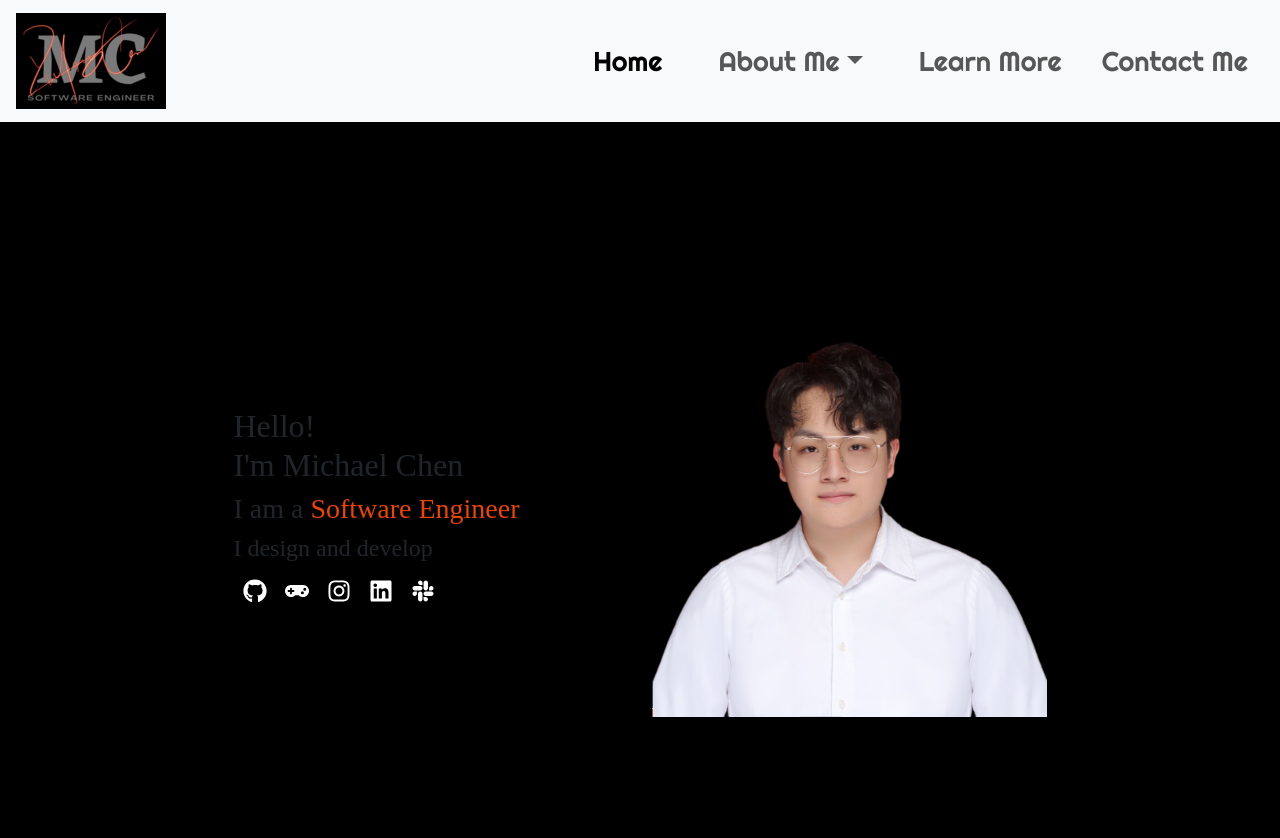
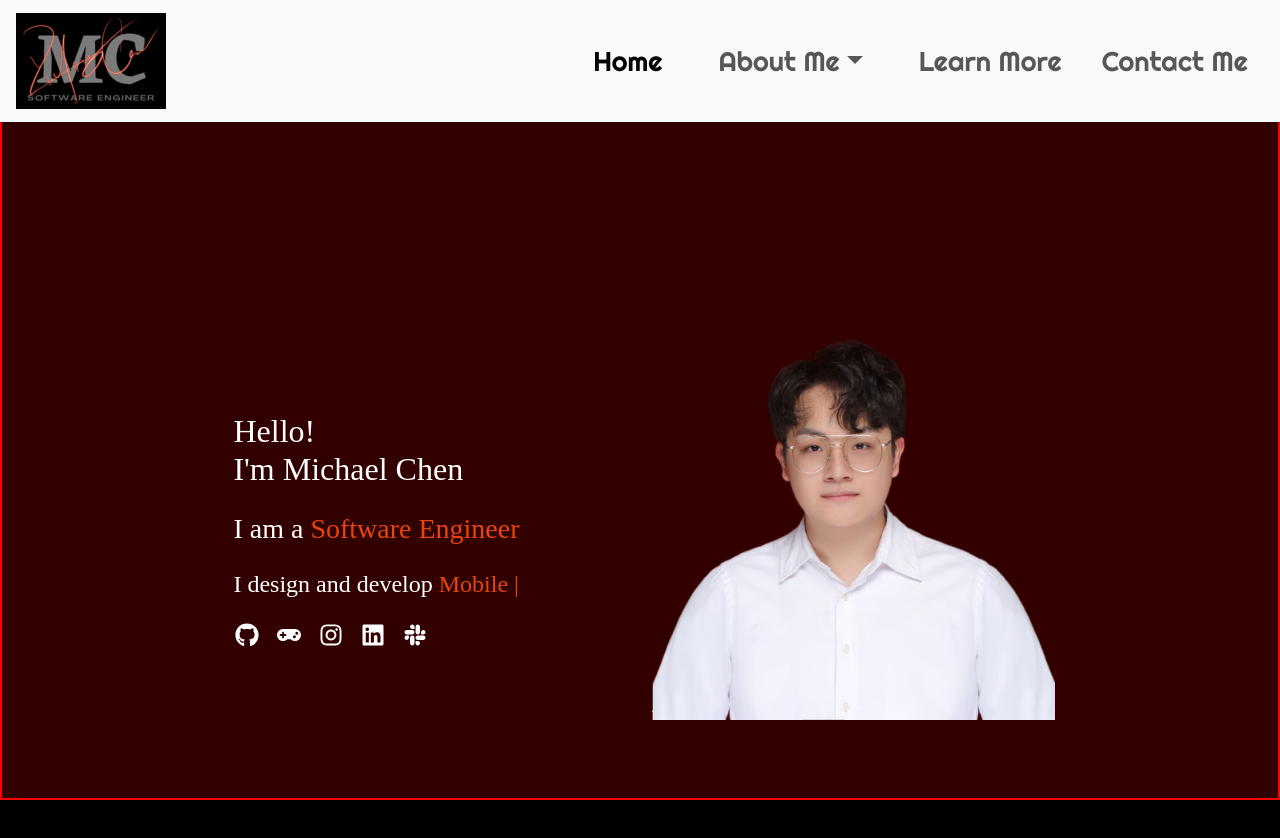
Before and after one commit to Michael-Susu12138/michael-portfolio, a React (Vite) app in the folder frontend/: page / in a window 1280 px wide. Shown: the top 838 px of the page. Built offline with nearby package versions, Linux system fonts and the light colour scheme; a web font is replaced by a local one.

Commit message:
updated home page, red canvas, unfinished particle js

```diff
--- a/frontend/package.json
+++ b/frontend/package.json
@@ -10,12 +10,16 @@
     "preview": "vite preview"
   },
   "dependencies": {
+    "@tsparticles/react": "^3.0.0",
+    "@tsparticles/slim": "^3.0.3",
     "bootstrap": "^5.3.2",
     "react": "^18.2.0",
     "react-bootstrap": "^2.9.2",
     "react-dom": "^18.2.0",
     "react-icons": "^4.12.0",
-    "react-router-dom": "^6.21.1"
+    "react-router-dom": "^6.21.1",
+    "react-tsparticles": "^2.12.2",
+    "typed.js": "^2.1.0"
   },
   "devDependencies": {
     "@types/react": "^18.2.43",
--- a/frontend/src/page/Home/Home.css
+++ b/frontend/src/page/Home/Home.css
@@ -4,6 +4,18 @@
   font-family: "Gloock", serif; /* Removed the '!' as it is invalid CSS syntax */
   font-size: 3vh; /* Ensure this scales appropriately for your design */
   color: #ffffff; /* This sets the default text color to white for all child elements */
+}
+
+#body-content,
+#body-content h1,
+#body-content h2,
+#body-content h3,
+#body-content h4,
+#body-content h5,
+#body-content h6 {
+  /* If you want the links to also be white */
+  color: white !important; /* Only use !important as a last resort */
+  padding: 1vh;
 }
 
 /* Center the body content and adjust the vertical positioning */
@@ -48,3 +60,27 @@ h4 span {
   transition: all 0.2s ease-in-out; /* Smooth transition for hover effects */
   transform: scale(1.2); /* Enlarge icons on hover */
 }
+
+.typed-words {
+  white-space: pre; /* To ensure that spaces and pauses during typing are respected */
+  border-right: 0.1em solid white; /* To simulate the text cursor */
+  display: inline-block; /* To prevent the span from taking full width */
+}
+
+#tsparticles {
+  position: absolute;
+  top: 0;
+  left: 0;
+  width: 100%;
+  height: 100%;
+  z-index: -1;
+}
+#tsparticles canvas {
+  border: 2px solid red; /* Temporary border to see the canvas */
+  background-color: rgba(
+    255,
+    0,
+    0,
+    0.2
+  ); /* Temporary background to check visibility */
+}
--- a/frontend/src/page/Home/Home.jsx
+++ b/frontend/src/page/Home/Home.jsx
@@ -1,6 +1,7 @@
-import "./Home.css";
-import React from "react";
+import React, { useEffect, useRef, useState } from "react";
 import Navigation from "../../components/Navigation/Navigation";
+import Particles from "react-tsparticles";
+import Typed from "typed.js";
 import {
   FaGithub,
   FaGamepad,
@@ -8,14 +9,58 @@ import {
   FaLinkedin,
   FaSlack,
 } from "react-icons/fa";
-import OfficialImage from "/assets/official-removebg-preview.png"; // Adjust the path to where you have your image
+import OfficialImage from "/assets/official-removebg-preview.png";
+import "./Home.css";
 
 const Home = () => {
+  const typedSpan = useRef(null);
+  const [initParticles, setInitParticles] = useState(false);
+
+  useEffect(() => {
+    if (typedSpan.current) {
+      const typed = new Typed(typedSpan.current, {
+        strings: ["Websites", "Mobile Applications", "Games"],
+        typeSpeed: 60,
+        backSpeed: 70,
+        loop: true,
+      });
+
+      return () => {
+        typed.destroy();
+      };
+    }
+  }, []);
+
+  const particlesOptions = {
+    particles: {
+      number: {
+        value: 50,
+      },
+      color: {
+        value: "#ffffff",
+      },
+      opacity: {
+        value: 0.5,
+      },
+      size: {
+        value: 3,
+      },
+      move: {
+        speed: 3,
+      },
+      line_linked: {
+        enable: true,
+        color: "#ffffff",
+      },
+    },
+  };
+
   return (
     <div
+      className="p-0 m-0 border-0"
       style={{ height: "100vh", width: "100vw" }}
-      className="p-0 m-0 border-0"
     >
+      <Particles id="tsparticles" options={particlesOptions} />
       <Navigation />
       <div
         id="body-content"
@@ -29,7 +74,10 @@ const Home = () => {
             <h3>
               I am a <span>Software Engineer</span>
             </h3>
-            <h4>I design and develop</h4>
+            <h4>
+              I design and develop{" "}
+              <span ref={typedSpan} className="words"></span>
+            </h4>
             <ul className="list-inline">
               <li className="list-inline-item">
                 <a href="https://github.com">
```
Also changed, not shown: frontend/src/components/Navigation/Navigation.css (line endings or trailing spaces), 1 other file (tests, documents, lock files or other folders).
